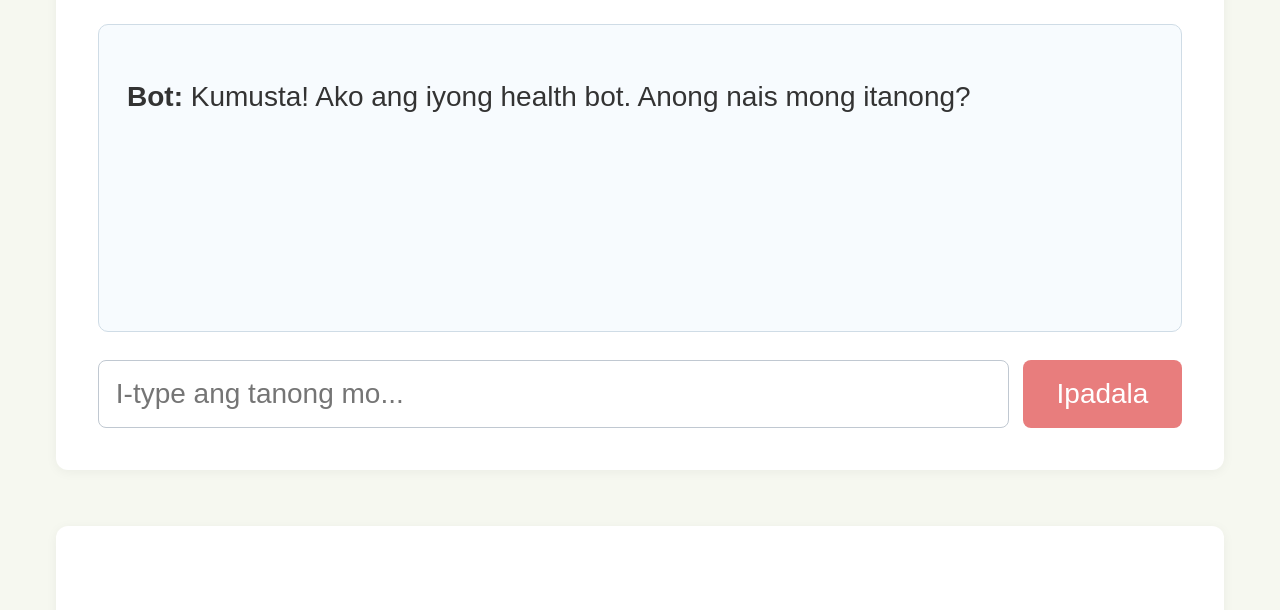
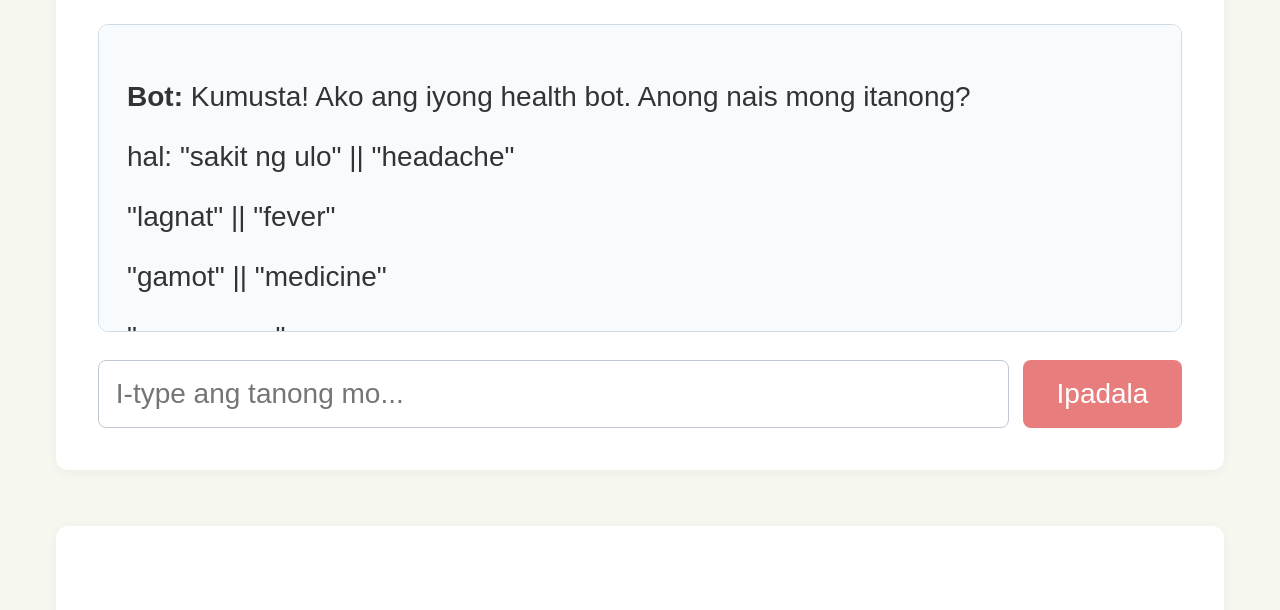
Before and after one commit to nvrnevado/OLFU_nursingproject, a plain HTML site: page index.html in a window 1280 px wide. Shown: the part 706-1316 px from the top of the page. Drawn offline with Linux system fonts and the light colour scheme; a web font is replaced by a local one.

Commit message:
Update index.html

```diff
--- a/index.html
+++ b/index.html
@@ -114,6 +114,11 @@
       <h2>Health Bot</h2>
       <div class="chatbox" id="chatbox">
         <p><strong>Bot:</strong> Kumusta! Ako ang iyong health bot. Anong nais mong itanong?</p>
+          <p>hal: "sakit ng ulo" || "headache"</p>
+          <p>    "lagnat" || "fever"</p>
+          <p>    "gamot" || "medicine"</p>
+          <p>    "emergency"</p>
+          <p>    "presyon" || "blood pressure"</p>
       </div>
       <div class="input-area">
         <input type="text" id="userInput" placeholder="I-type ang tanong mo...">
```
